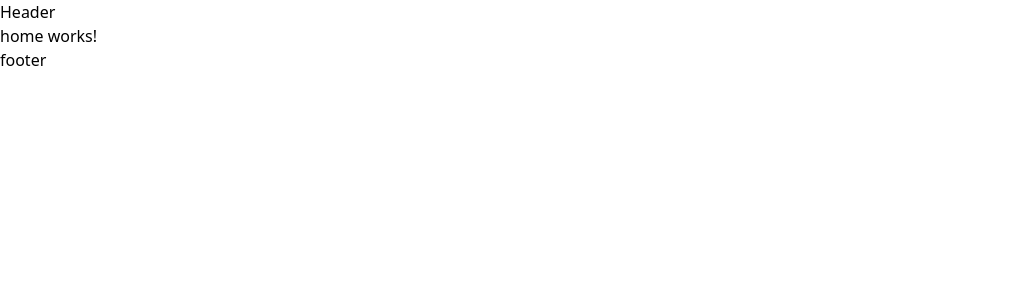
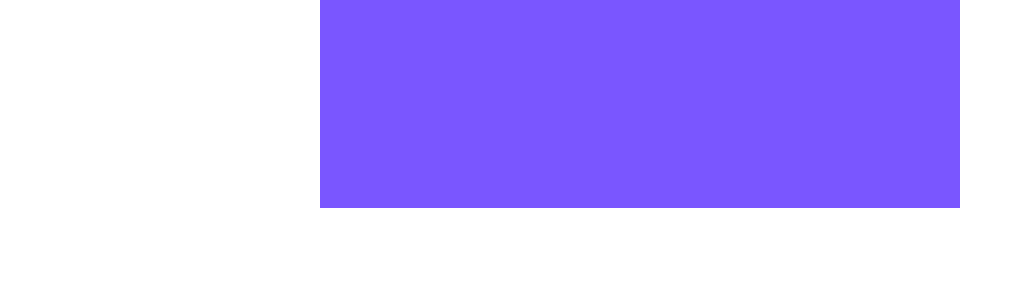
Before and after one commit to hbsoftco/job-finder-angular, an Angular app: page / in a window 1280 px wide. Shown: the top 300 px of the page, without its empty margins (0-1023 px from the left). Built offline with nearby package versions, Linux system fonts and the light colour scheme.

Commit message:
Add primary and secondary color

```diff
--- a/src/app/layouts/blank-layout/blank-layout.component.html
+++ b/src/app/layouts/blank-layout/blank-layout.component.html
@@ -1,3 +1,3 @@
-<h1>Header</h1>
-<router-outlet></router-outlet>
-<footer>footer</footer>
+<div class="max-w-xs sm:max-w-sm m-auto">
+  <router-outlet></router-outlet>
+</div>
--- a/src/app/layouts/header/header.component.html
+++ b/src/app/layouts/header/header.component.html
@@ -1 +1,3 @@
-<p>header works!</p>
+<header class="fixed top-0 left-0 right-0">
+
+</header>
--- a/src/app/layouts/main-layout/main-layout.component.html
+++ b/src/app/layouts/main-layout/main-layout.component.html
@@ -1,3 +1,4 @@
-<h1>Header</h1>
-<router-outlet></router-outlet>
-<footer>footer</footer>
+<div class="max-w-screen-sm m-auto">
+    <app-header></app-header>
+    <router-outlet></router-outlet>
+  </div>
--- a/src/app/pages/home/home.component.html
+++ b/src/app/pages/home/home.component.html
@@ -1 +1,5 @@
-<p>home works!</p>
+<div>
+    <header class="h-52 bg-primary">
+
+    </header>
+</div>
--- a/src/styles.scss
+++ b/src/styles.scss
@@ -3,3 +3,7 @@
 @tailwind base;
 @tailwind components;
 @tailwind utilities;
+
+* {
+  font-family: "Roboto", sans-serif;
+}
--- a/tailwind.config.js
+++ b/tailwind.config.js
@@ -2,7 +2,20 @@
 module.exports = {
   content: ["./src/**/*.{html,ts}"],
   theme: {
-    extend: {},
+    extend: {
+      colors: {
+        primary: "#7956FF",
+        lightPrimary: "#7956FF",
+        secondary: "#FF9228",
+        black: "#333333",
+      },
+      fontFamily: {
+        Roboto: ["Roboto"],
+      },
+      maxWidth: {
+        panel: "50rem",
+      },
+    },
   },
   plugins: [],
 };
```
Also changed, not shown: src/app/layouts/main-layout/main-layout.component.ts (+4 -5 lines).
